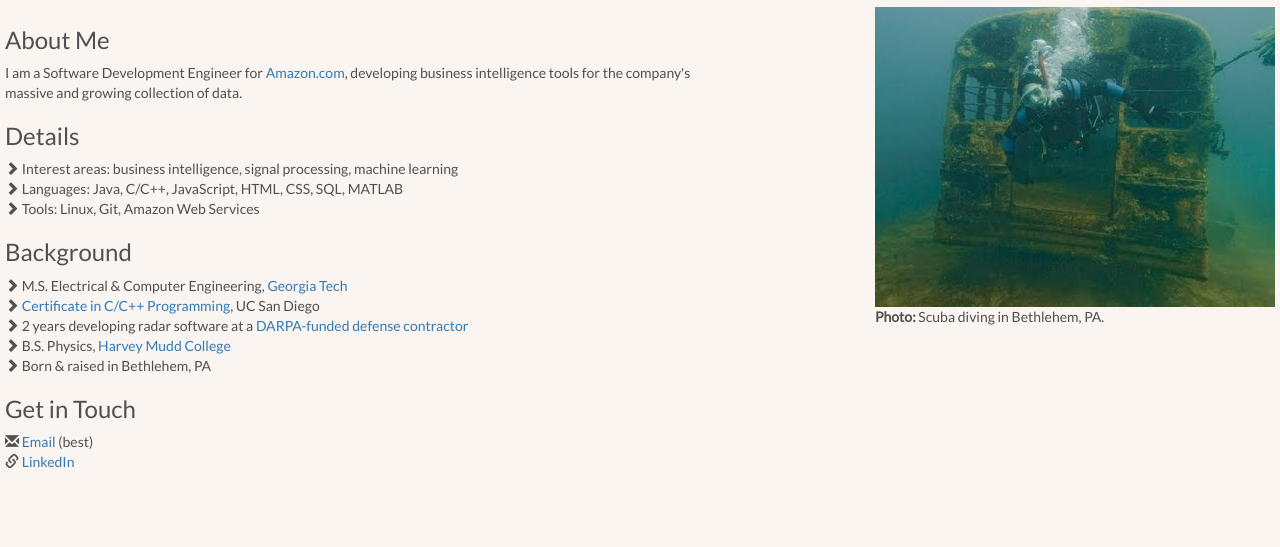
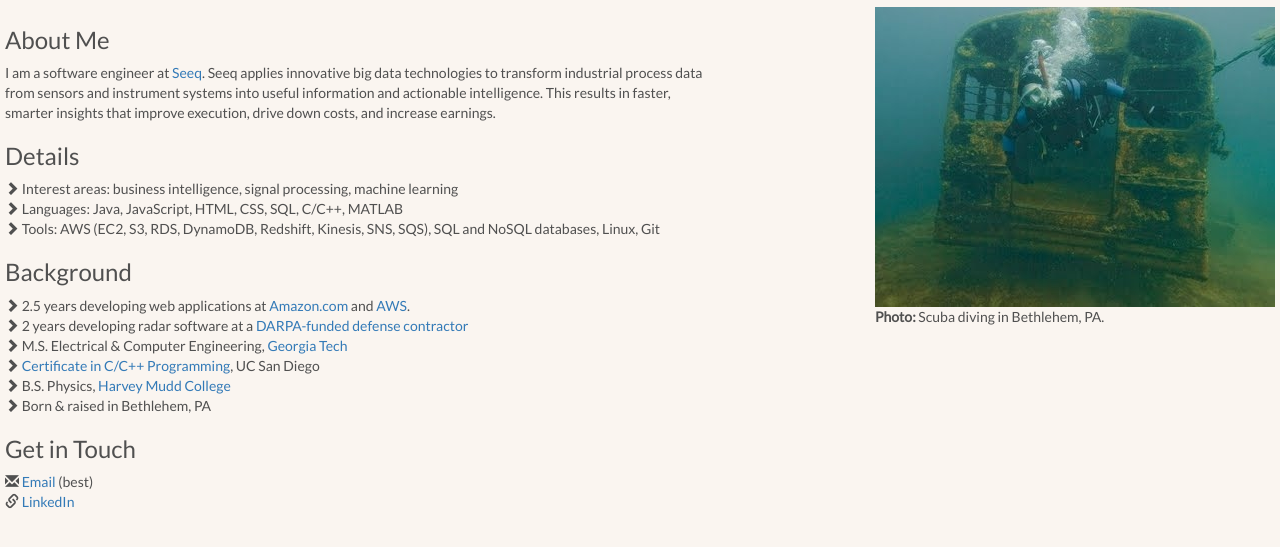
Before and after one commit to srosenthal/stephen-rosenthal.com, a plain HTML site: page index.html in a window 1280 px wide. Shown: the part 235-782 px from the top of the page. Drawn offline with nearby package versions, Linux system fonts and the light colour scheme.

Commit message:
Update employer from Amazon to Seeq

```diff
--- a/index.html
+++ b/index.html
@@ -40,7 +40,7 @@
     <div class="narrow">
       <section>
         <h3>About Me</h3>
-        I am a Software Development Engineer for <a href="http://amazon.com">Amazon.com</a>, developing business intelligence tools for the company's massive and growing collection of data.
+        I am a software engineer at <a href="http://seeq.com">Seeq</a>. Seeq applies innovative big data technologies to transform industrial process data from sensors and instrument systems into useful information and actionable intelligence. This results in faster, smarter insights that improve execution, drive down costs, and increase earnings.
       </section>
 
       <section>
@@ -52,11 +52,11 @@
           </li>
           <li>
             <span class="glyphicon glyphicon-chevron-right"></span>
-            Languages: Java, C/C++, JavaScript, HTML, CSS, SQL, MATLAB
+            Languages: Java, JavaScript, HTML, CSS, SQL, C/C++, MATLAB
           </li>
           <li>
             <span class="glyphicon glyphicon-chevron-right"></span>
-            Tools: Linux, Git, Amazon Web Services
+            Tools: AWS (EC2, S3, RDS, DynamoDB, Redshift, Kinesis, SNS, SQS), SQL and NoSQL databases, Linux, Git
           </li>
         </ul>
       </section>
@@ -66,15 +66,19 @@
         <ul class="list-unstyled">
           <li>
             <span class="glyphicon glyphicon-chevron-right"></span>
+            2.5 years developing web applications at <a href="http://amazon.com">Amazon.com</a> and <a href="http://aws.amazon.com">AWS</a>.
+          </li>
+          <li>
+            <span class="glyphicon glyphicon-chevron-right"></span>
+            2 years developing radar software at a <a href="http://leidos.com">DARPA-funded defense contractor</a>
+          </li>
+          <li>
+            <span class="glyphicon glyphicon-chevron-right"></span>
             M.S. Electrical &amp; Computer Engineering, <a href="http://gatech.edu">Georgia Tech</a>
           </li>
           <li>
             <span class="glyphicon glyphicon-chevron-right"></span>
             <a href="http://extension.ucsd.edu/programs/index.cfm?vAction=certDetail&amp;vCertificateID=23&amp;vStudyAreaID=14">Certificate in C/C++ Programming</a>, UC San Diego
-          </li>
-          <li>
-            <span class="glyphicon glyphicon-chevron-right"></span>
-            2 years developing radar software at a <a href="http://leidos.com">DARPA-funded defense contractor</a>
           </li>
           <li>
             <span class="glyphicon glyphicon-chevron-right"></span>
```
